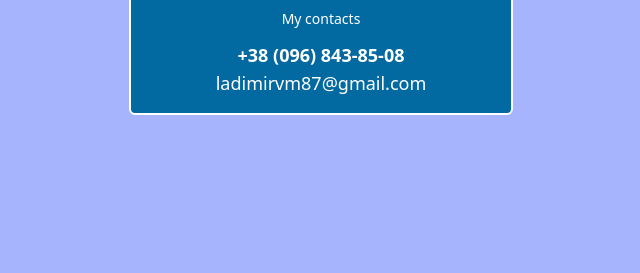
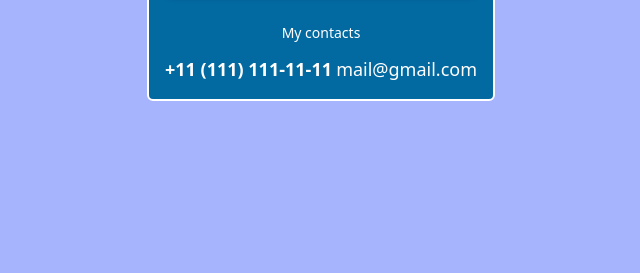
Before and after one commit to Volodymyr0587/Volodymyr0587.github.io, a plain HTML site: page index.html in a window 1280 px wide. Shown: the part 527-800 px from the top of the page, without its empty margins (319-959 px from the left). Drawn offline with Linux system fonts and the light colour scheme.

Commit message:
Update index.html

```diff
--- a/index.html
+++ b/index.html
@@ -16,7 +16,7 @@
         <p class="text-lg font-bold">Web Development (Laravel)</p>
         <p class="text-sm">My social media</p>
         <div class="space-y-3 pb-4">
-            <a href="https://github.com/Volodymyr0587" target="_blank"
+            <a href="#" target="_blank"
                 class="bg-emerald-600 shadow-md flex flex-nowrap justify-center items-center py-2 px-4 rounded-md hover:bg-emerald-300 hover:text-gray-800
                 transition-colors duration-200"
             >
@@ -24,7 +24,7 @@
                     <path d="M12 0c-6.626 0-12 5.373-12 12 0 5.302 3.438 9.8 8.207 11.387.599.111.793-.261.793-.577v-2.234c-3.338.726-4.033-1.416-4.033-1.416-.546-1.387-1.333-1.756-1.333-1.756-1.089-.745.083-.729.083-.729 1.205.084 1.839 1.237 1.839 1.237 1.07 1.834 2.807 1.304 3.492.997.107-.775.418-1.305.762-1.604-2.665-.305-5.467-1.334-5.467-5.931 0-1.311.469-2.381 1.236-3.221-.124-.303-.535-1.524.117-3.176 0 0 1.008-.322 3.301 1.23.957-.266 1.983-.399 3.003-.404 1.02.005 2.047.138 3.006.404 2.291-1.552 3.297-1.23 3.297-1.23.653 1.653.242 2.874.118 3.176.77.84 1.235 1.911 1.235 3.221 0 4.609-2.807 5.624-5.479 5.921.43.372.823 1.102.823 2.222v3.293c0 .319.192.694.801.576 4.765-1.589 8.199-6.086 8.199-11.386 0-6.627-5.373-12-12-12z"/>
                 </svg>
                 GitHub</a>
-            <a href="https://www.work.ua/resumes/10128363/" target="_blank"
+            <a href="#" target="_blank"
                 class="bg-emerald-600 shadow-md flex flex-nowrap justify-center items-center py-2 px-4 rounded-md hover:bg-emerald-300 hover:text-gray-800
                 transition-colors duration-200"
             >
@@ -35,12 +35,12 @@
         </div>
         <p class="text-sm">My contacts</p>
         <div>
-            <a href="tel:+380968438508"
+            <a href="tel:+111111111111"
                 class="text-lg hover:text-green-400 font-bold"
-            >+38 (096) 843-85-08</a>
-            <a href="mailto:ladimirvm87@gmail.com"
+            >+11 (111) 111-11-11</a>
+            <a href="mailto:mail@gmail.com"
                 class="text-lg hover:text-green-400"
-            >ladimirvm87@gmail.com</a>
+            >mail@gmail.com</a>
         </div>
     </div>
 </body>
```
